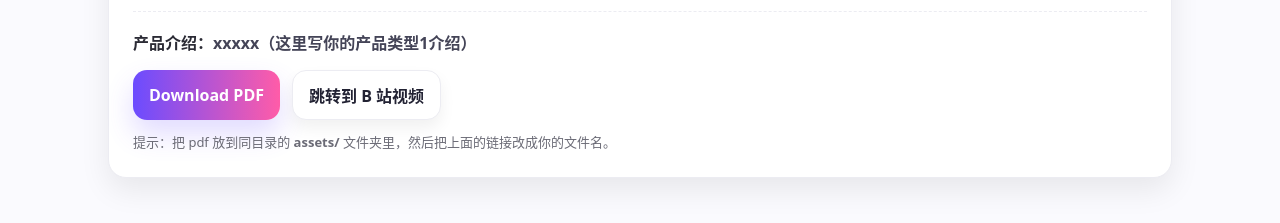
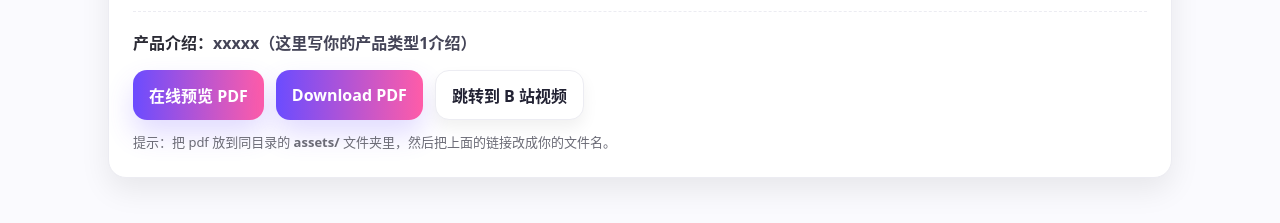
Before and after one commit to huanganbo05/testing, a plain HTML site: page index.html in a window 1280 px wide. Both pictures are taken after a click on the link "产品类型 1". Shown: the part 213-436 px from the top of the page. Drawn offline with Linux system fonts and the light colour scheme.

Commit message:
Update index.html

```diff
--- a/index.html
+++ b/index.html
@@ -262,6 +262,7 @@
           <p class="line">产品介绍：<span>xxxxx（这里写你的产品类型1介绍）</span></p>
           <div class="actions">
             <!-- ✅ 把 assets/uzin_type1.pdf 换成你的真实 pdf 路径 -->
+            <a class="btn primary" href="66cn.pdf" target="_blank" rel="noopener">在线预览 PDF</a>
             <a class="btn primary" href="66cn.pdf" download>Download PDF</a>
             <!-- ✅ 把 https://example.com 换成你要跳转的网站 -->
             <a class="btn" href="https://www.bilibili.com/video/BV1ySqXBJEYR/?share_source=copy_web&vd_source=7c44b5f4f3f9625f09f035b218c44a87"
```
